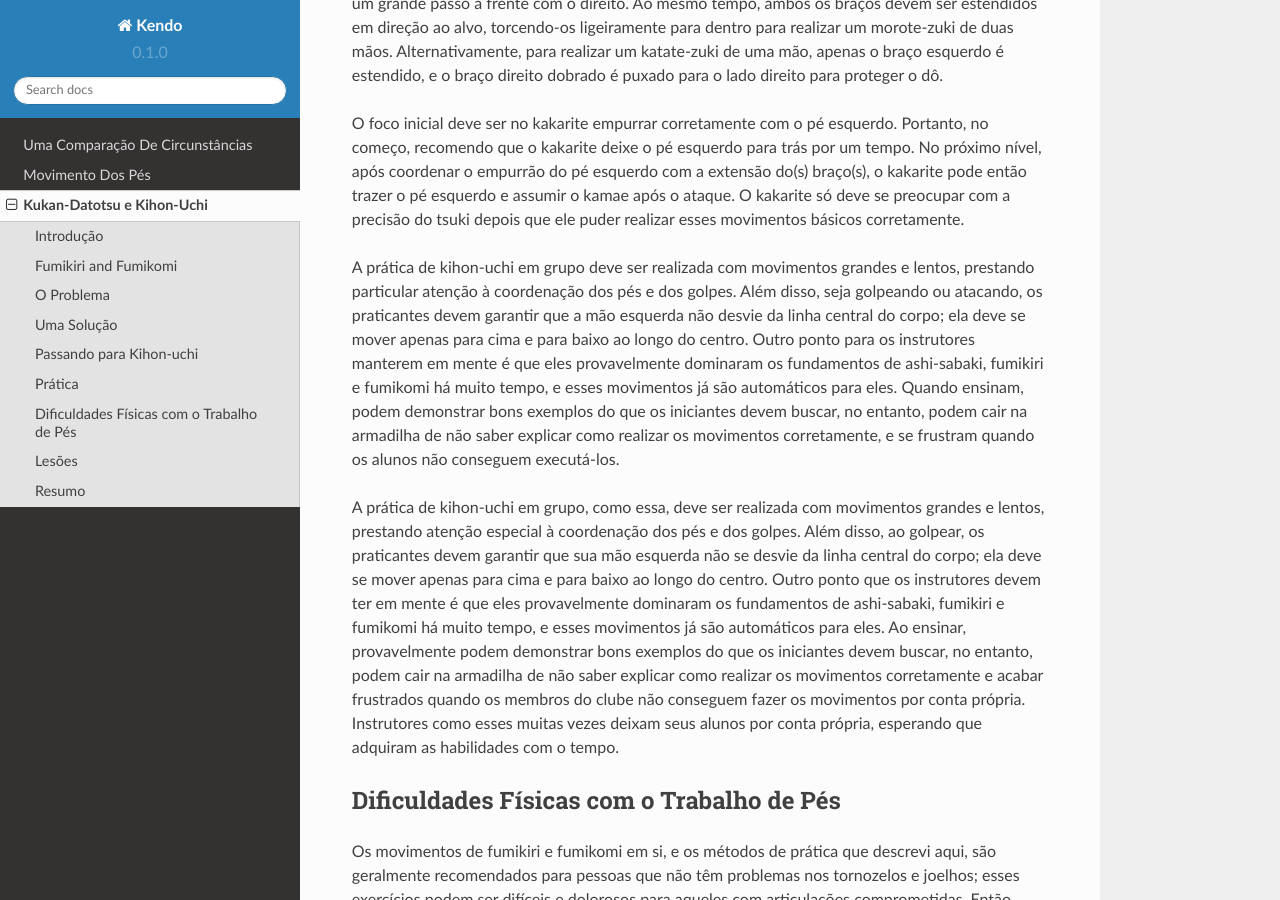
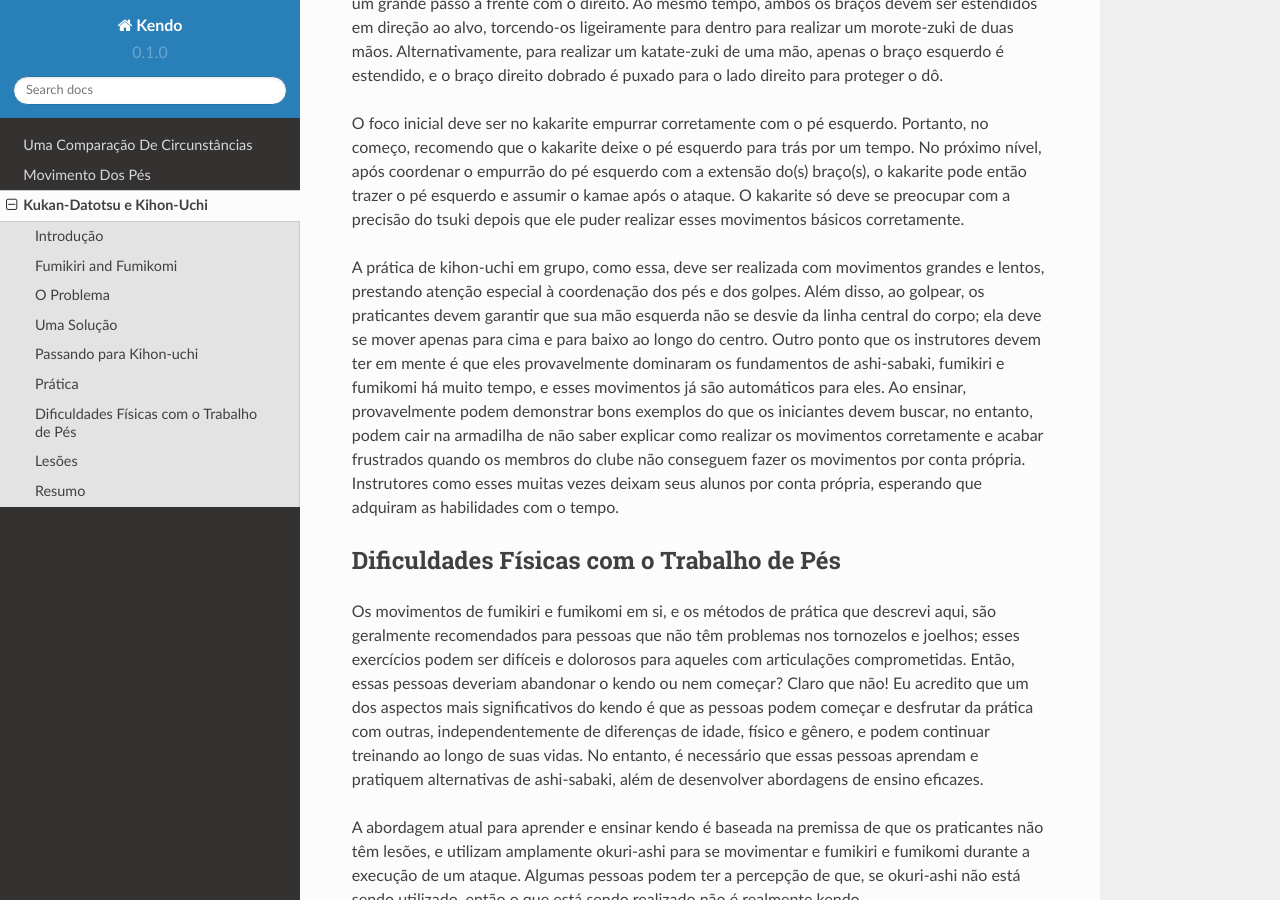
Before and after one commit to T16K/EACH-Kendo, a Sphinx documentation site: the page built from docs/source/sections/chap03.md, in a window 1280 px wide and 900 px high, scrolled down 3864 px. Built offline with Sphinx 7.4.7 and the Read the Docs theme 2.0.0, drawn with Linux system fonts in a browser that asks for light colours.

Commit message:
Update chap03.md

```diff
--- a/docs/source/sections/chap03.md
+++ b/docs/source/sections/chap03.md
@@ -66,8 +66,6 @@ Para ataques tsuki, o kakarite deve primeiro deslizar o pé direito para frente
 
 O foco inicial deve ser no kakarite empurrar corretamente com o pé esquerdo. Portanto, no começo, recomendo que o kakarite deixe o pé esquerdo para trás por um tempo. No próximo nível, após coordenar o empurrão do pé esquerdo com a extensão do(s) braço(s), o kakarite pode então trazer o pé esquerdo e assumir o kamae após o ataque. O kakarite só deve se preocupar com a precisão do tsuki depois que ele puder realizar esses movimentos básicos corretamente.
 
-A prática de kihon-uchi em grupo deve ser realizada com movimentos grandes e lentos, prestando particular atenção à coordenação dos pés e dos golpes. Além disso, seja golpeando ou atacando, os praticantes devem garantir que a mão esquerda não desvie da linha central do corpo; ela deve se mover apenas para cima e para baixo ao longo do centro. Outro ponto para os instrutores manterem em mente é que eles provavelmente dominaram os fundamentos de ashi-sabaki, fumikiri e fumikomi há muito tempo, e esses movimentos já são automáticos para eles. Quando ensinam, podem demonstrar bons exemplos do que os iniciantes devem buscar, no entanto, podem cair na armadilha de não saber explicar como realizar os movimentos corretamente, e se frustram quando os alunos não conseguem executá-los.
-
 A prática de kihon-uchi em grupo, como essa, deve ser realizada com movimentos grandes e lentos, prestando atenção especial à coordenação dos pés e dos golpes. Além disso, ao golpear, os praticantes devem garantir que sua mão esquerda não se desvie da linha central do corpo; ela deve se mover apenas para cima e para baixo ao longo do centro. Outro ponto que os instrutores devem ter em mente é que eles provavelmente dominaram os fundamentos de ashi-sabaki, fumikiri e fumikomi há muito tempo, e esses movimentos já são automáticos para eles. Ao ensinar, provavelmente podem demonstrar bons exemplos do que os iniciantes devem buscar, no entanto, podem cair na armadilha de não saber explicar como realizar os movimentos corretamente e acabar frustrados quando os membros do clube não conseguem fazer os movimentos por conta própria. Instrutores como esses muitas vezes deixam seus alunos por conta própria, esperando que adquiram as habilidades com o tempo.
 
 ## Dificuldades Físicas com o Trabalho de Pés
```
